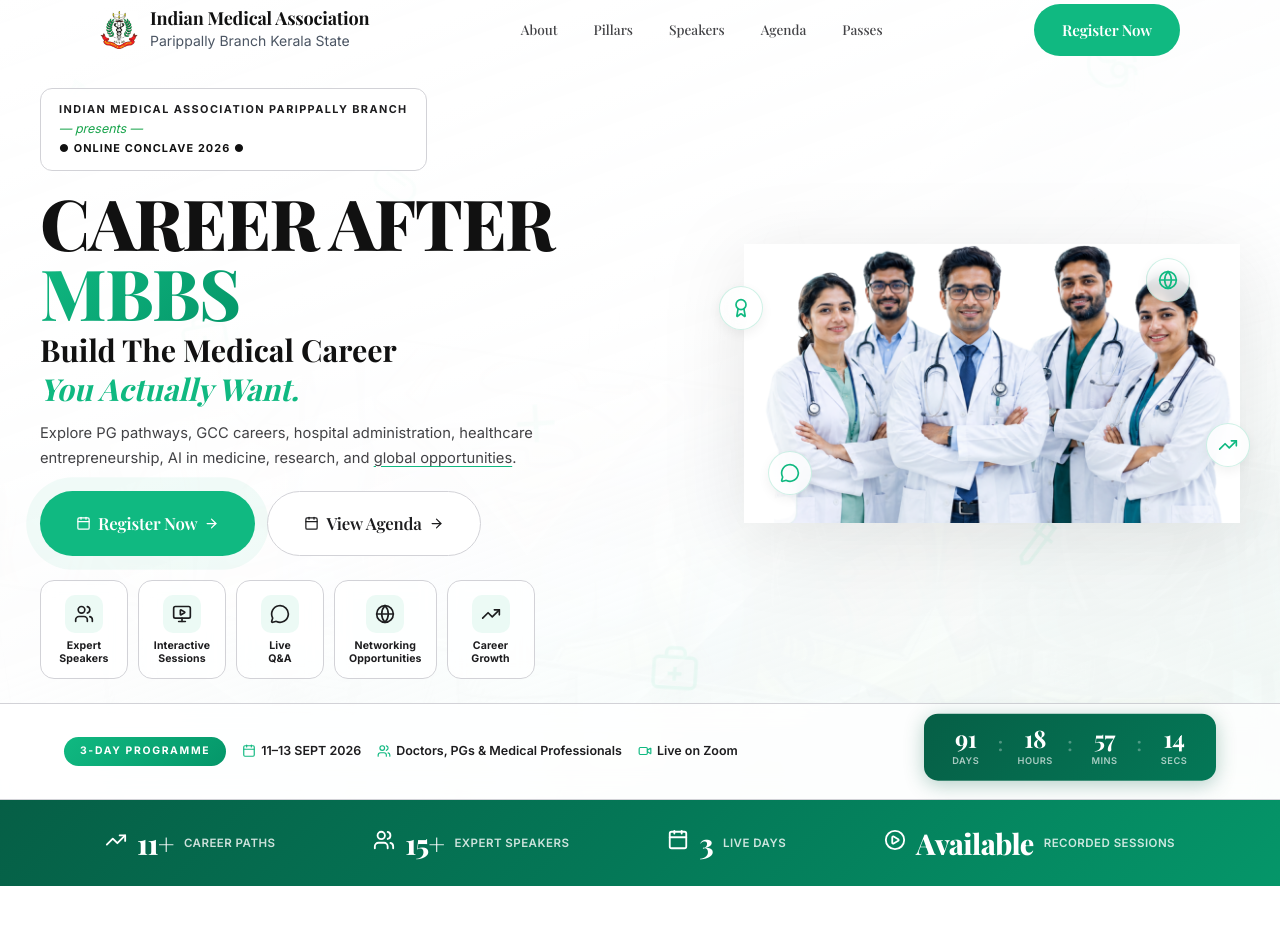
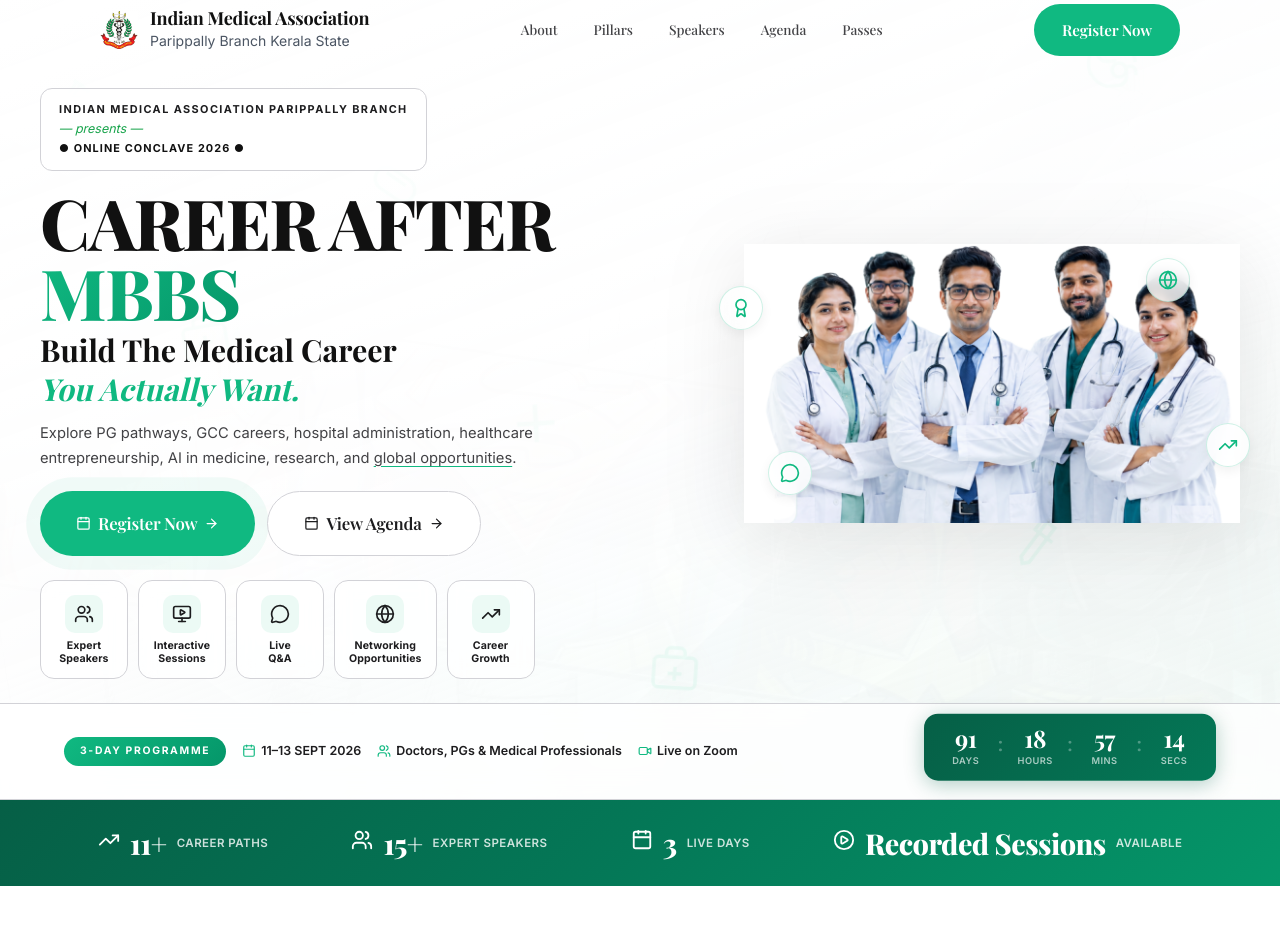
Before and after one commit to ASHxOnAIR-MEH/after-mbbs-conclave, a React (Vite) app: page / in a window 1280 px wide. Shown: the top 952 px of the page. Built offline with nearby package versions, Linux system fonts and the light colour scheme; a web font is replaced by a local one.

Commit message:
UI: Swap Available and Recorded Sessions in Hero stats strip

```diff
--- a/src/components/Hero.jsx
+++ b/src/components/Hero.jsx
@@ -101,7 +101,7 @@
             { icon: <TrendingUp size={22} />, val: '11+', label: 'Career Paths' },
             { icon: <Users size={22} />, val: '15+', label: 'Expert Speakers' },
             { icon: <Calendar size={22} />, val: '3', label: 'Live Days' },
-            { icon: <PlayCircle size={22} />, val: 'Available', label: 'Recorded Sessions' },
+            { icon: <PlayCircle size={22} />, val: 'Recorded Sessions', label: 'Available' },
           ].map(s => (
             <div key={s.label} className="hero-stat-item">
               <span className="hero-stat-emoji">{s.icon}</span>
```
